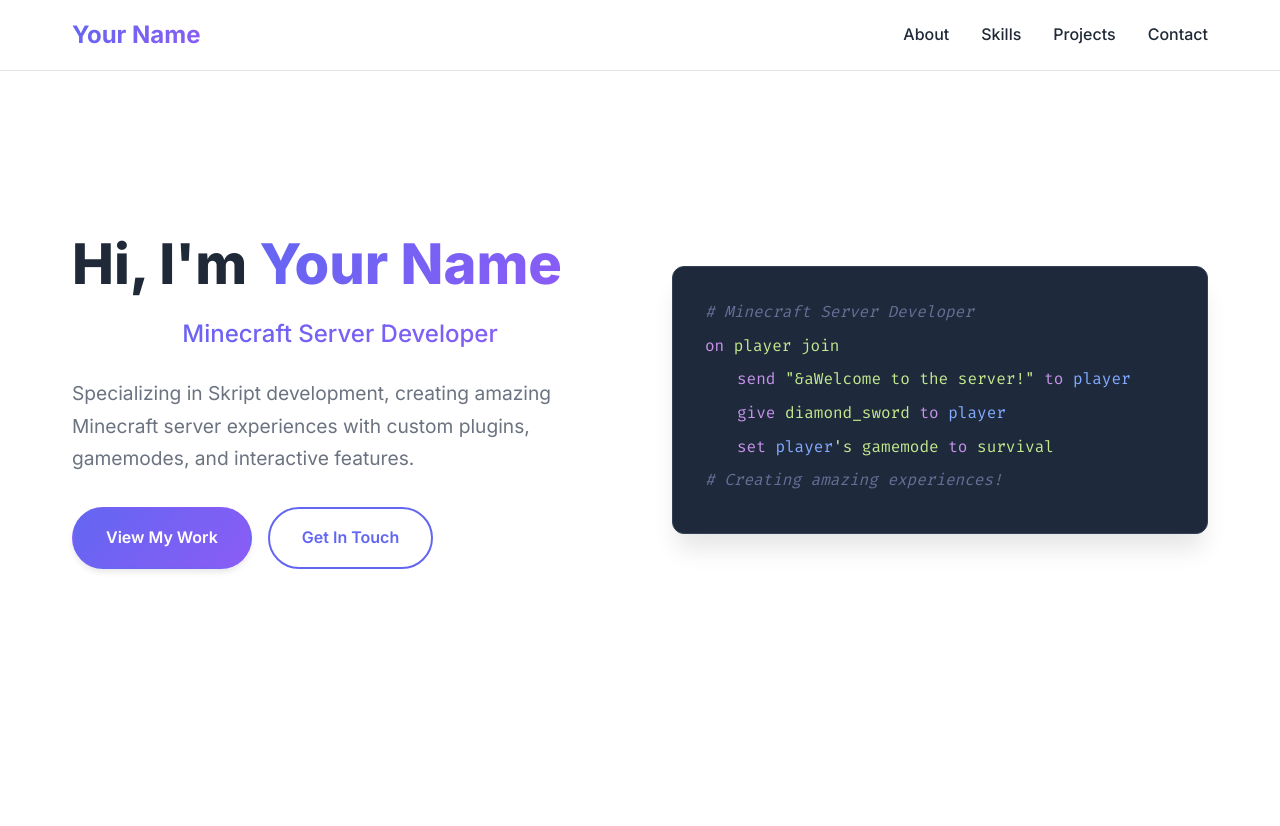
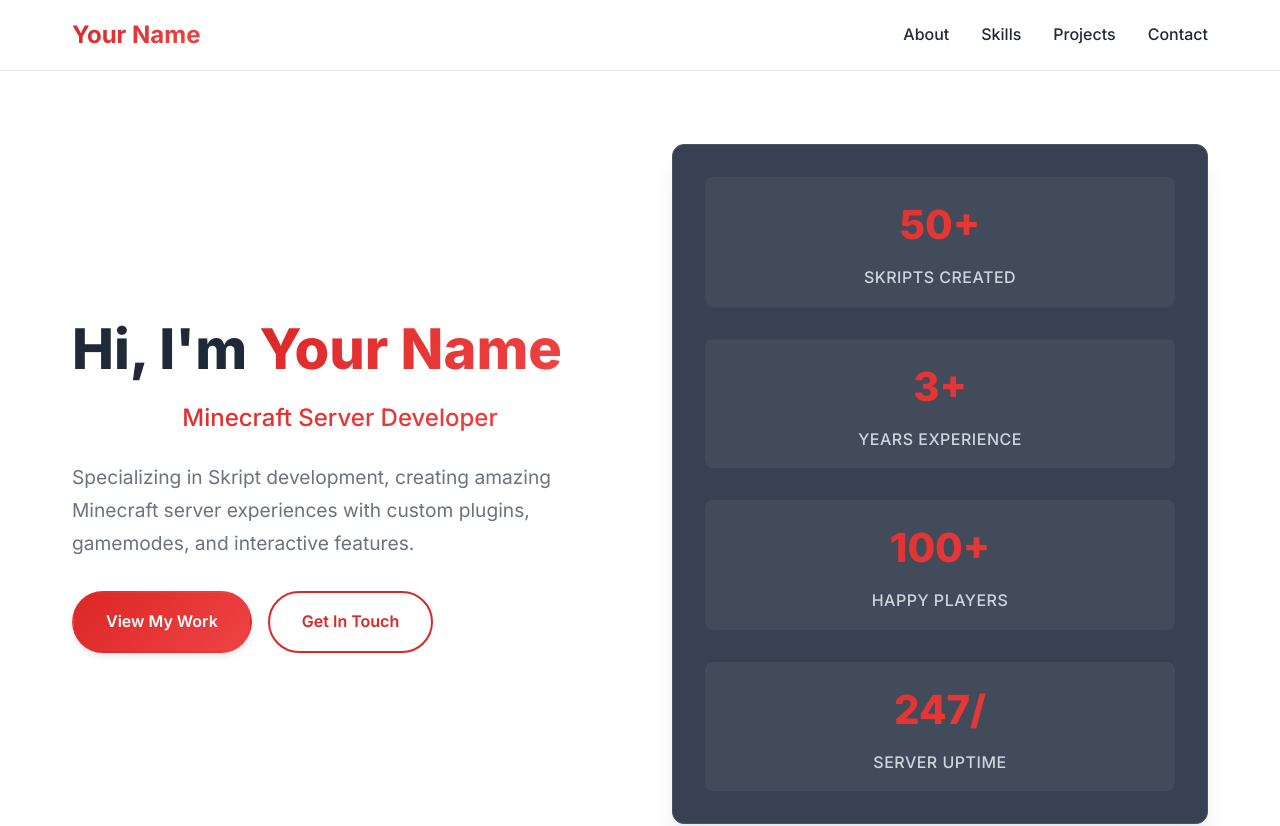
Before and after one commit to clapxz2/devsite, a website: page index.html in a window 1280 px wide. Shown: the top 826 px of the page. Drawn offline with Linux system fonts and the light colour scheme.

Commit message:
Update design with red gradient theme and dark gray stats section

```diff
--- a/index.html
+++ b/index.html
@@ -34,24 +34,22 @@
                 </div>
             </div>
             <div class="hero-image">
-                <div class="code-snippet">
-                    <div class="code-line">
-                        <span class="code-comment"># Minecraft Server Developer</span>
+                <div class="hero-stats">
+                    <div class="stat-item">
+                        <div class="stat-number">50+</div>
+                        <div class="stat-label">Skripts Created</div>
                     </div>
-                    <div class="code-line">
-                        <span class="code-keyword">on</span> <span class="code-string">player join</span>:
+                    <div class="stat-item">
+                        <div class="stat-number">3+</div>
+                        <div class="stat-label">Years Experience</div>
                     </div>
-                    <div class="code-line indent">
-                        <span class="code-keyword">send</span> <span class="code-string">"&aWelcome to the server!"</span> <span class="code-keyword">to</span> <span class="code-variable">player</span>
+                    <div class="stat-item">
+                        <div class="stat-number">100+</div>
+                        <div class="stat-label">Happy Players</div>
                     </div>
-                    <div class="code-line indent">
-                        <span class="code-keyword">give</span> <span class="code-string">diamond_sword</span> <span class="code-keyword">to</span> <span class="code-variable">player</span>
-                    </div>
-                    <div class="code-line indent">
-                        <span class="code-keyword">set</span> <span class="code-variable">player</span><span class="code-string">'s gamemode</span> <span class="code-keyword">to</span> <span class="code-string">survival</span>
-                    </div>
-                    <div class="code-line">
-                        <span class="code-comment"># Creating amazing experiences!</span>
+                    <div class="stat-item">
+                        <div class="stat-number">24/7</div>
+                        <div class="stat-label">Server Uptime</div>
                     </div>
                 </div>
             </div>
--- a/script.js
+++ b/script.js
@@ -51,19 +51,27 @@
     });
 });
 
-// Add typing effect to code snippet
-function typeCode() {
-    const codeLines = document.querySelectorAll('.code-line');
-    codeLines.forEach((line, index) => {
-        line.style.opacity = '0';
-        setTimeout(() => {
-            line.style.transition = 'opacity 0.5s ease';
-            line.style.opacity = '1';
-        }, index * 500);
+// Add counter animation to stats
+function animateCounters() {
+    const statNumbers = document.querySelectorAll('.stat-number');
+    statNumbers.forEach(stat => {
+        const target = parseInt(stat.textContent.replace(/\D/g, ''));
+        const suffix = stat.textContent.replace(/\d/g, '');
+        let current = 0;
+        const increment = target / 50;
+        const timer = setInterval(() => {
+            current += increment;
+            if (current >= target) {
+                stat.textContent = target + suffix;
+                clearInterval(timer);
+            } else {
+                stat.textContent = Math.floor(current) + suffix;
+            }
+        }, 30);
     });
 }
 
-// Initialize typing effect when page loads
+// Initialize counter animation when page loads
 document.addEventListener('DOMContentLoaded', function() {
-    setTimeout(typeCode, 1000);
+    setTimeout(animateCounters, 1000);
 });
--- a/style.css
+++ b/style.css
@@ -5,13 +5,14 @@
 }
 
 :root {
-    --primary-color: #6366f1;
-    --secondary-color: #8b5cf6;
-    --accent-color: #06b6d4;
+    --primary-color: #dc2626;
+    --secondary-color: #ef4444;
+    --accent-color: #f87171;
     --text-dark: #1f2937;
     --text-light: #6b7280;
     --bg-light: #f9fafb;
     --bg-white: #ffffff;
+    --bg-dark: #374151;
     --shadow: 0 4px 6px -1px rgba(0, 0, 0, 0.1);
     --shadow-lg: 0 20px 25px -5px rgba(0, 0, 0, 0.1);
 }
@@ -197,44 +198,49 @@
     animation: slideInRight 1s ease-out;
 }
 
-.code-snippet {
-    background: #1e293b;
+.hero-stats {
+    background: var(--bg-dark);
     border-radius: 12px;
     padding: 2rem;
-    font-family: 'Fira Code', 'Courier New', monospace;
     box-shadow: var(--shadow-lg);
-    border: 1px solid #334155;
+    border: 1px solid #4b5563;
 }
 
-.code-line {
-    margin-bottom: 0.5rem;
-    font-size: 1rem;
-    line-height: 1.6;
+.stat-item {
+    text-align: center;
+    margin-bottom: 2rem;
+    padding: 1rem;
+    border-radius: 8px;
+    background: rgba(255, 255, 255, 0.05);
+    transition: all 0.3s ease;
 }
 
-.code-line.indent {
-    margin-left: 2rem;
+.stat-item:hover {
+    background: rgba(255, 255, 255, 0.1);
+    transform: translateY(-2px);
 }
 
-.code-keyword {
-    color: #c792ea;
+.stat-item:last-child {
+    margin-bottom: 0;
 }
 
-.code-variable {
-    color: #82aaff;
+.stat-number {
+    font-size: 2.5rem;
+    font-weight: 800;
+    color: var(--primary-color);
+    margin-bottom: 0.5rem;
+    background: linear-gradient(135deg, var(--primary-color), var(--secondary-color));
+    -webkit-background-clip: text;
+    -webkit-text-fill-color: transparent;
+    background-clip: text;
 }
 
-.code-property {
-    color: #ffcb6b;
-}
-
-.code-string {
-    color: #c3e88d;
-}
-
-.code-comment {
-    color: #676e95;
-    font-style: italic;
+.stat-label {
+    font-size: 1rem;
+    color: #d1d5db;
+    font-weight: 500;
+    text-transform: uppercase;
+    letter-spacing: 0.5px;
 }
 
 /* Skills Grid */
```
